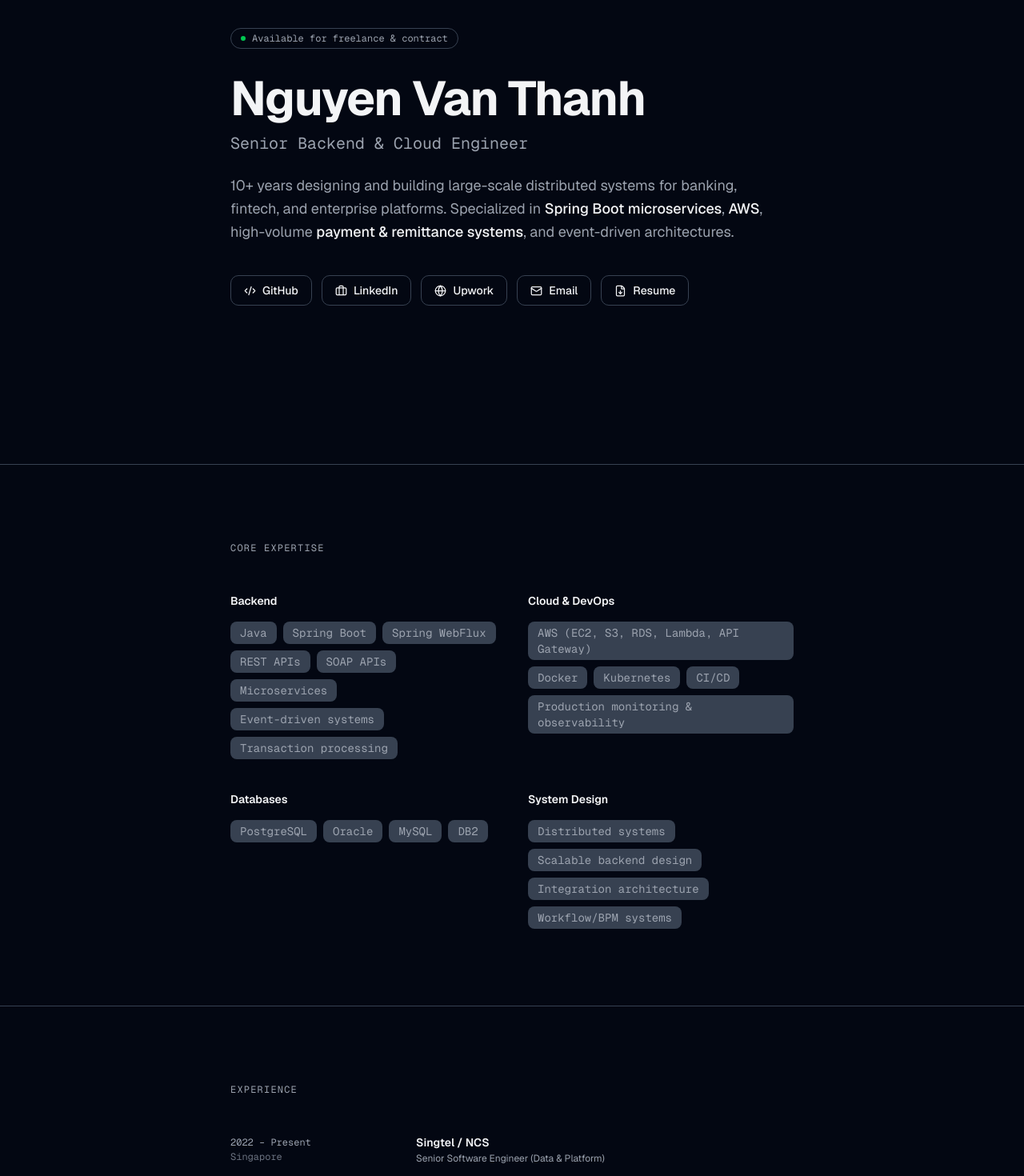
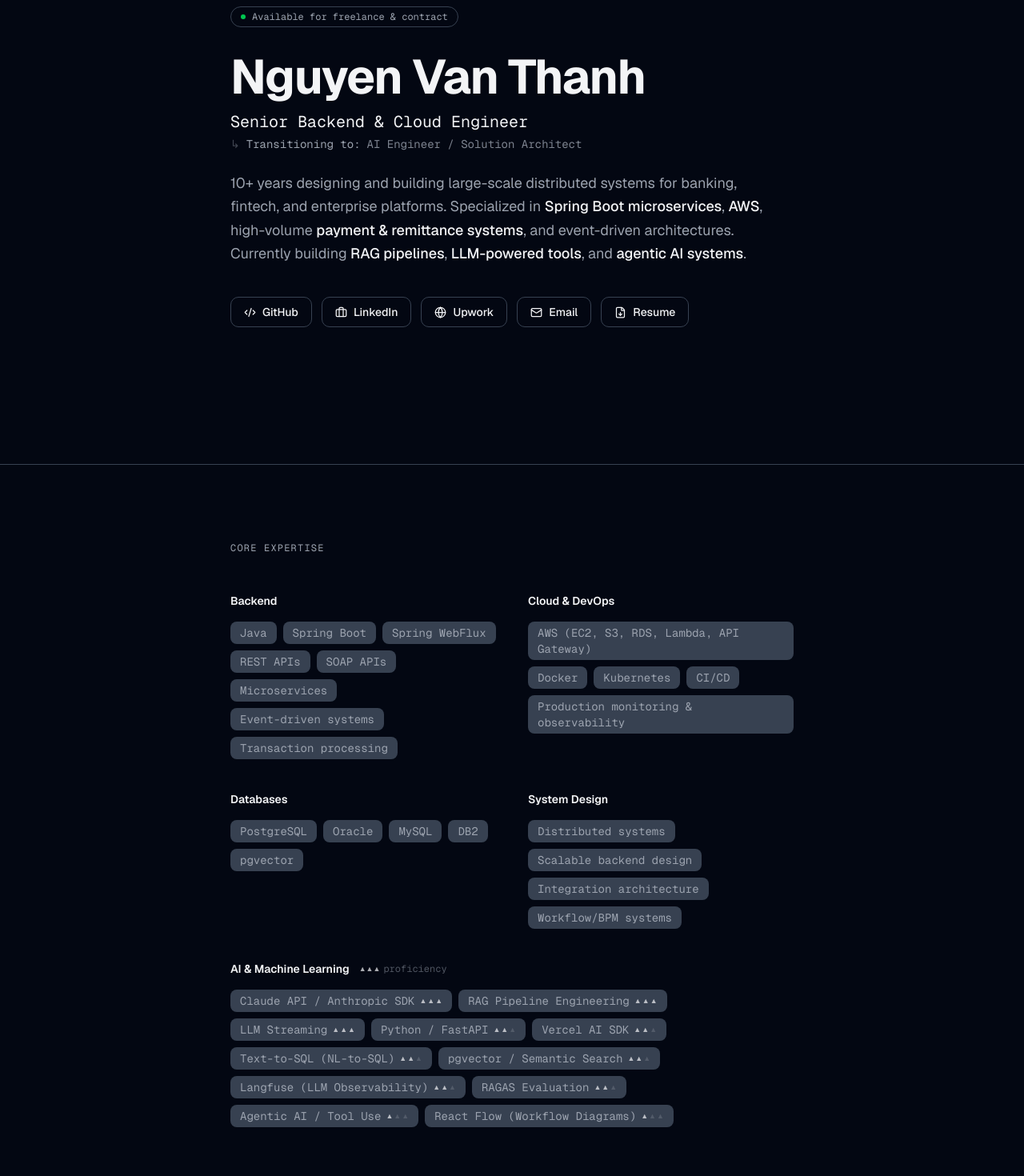
Before and after one commit to thanhnv-freelance/portfolio, a Next.js app: page / in a window 1280 px wide. Shown: the part 220-1690 px from the top of the page at 80% size. Built offline with nearby package versions, Linux system fonts and the light colour scheme.

Commit message:
Update Skills and Projects

```diff
--- a/components/hero.tsx
+++ b/components/hero.tsx
@@ -1,5 +1,6 @@
 import { Code2, Briefcase, Globe, Mail, FileDown } from 'lucide-react'
 import { profile } from '@/data/profile'
+import { cn } from '@/lib/utils'
 
 const links = [
   {
@@ -40,10 +41,17 @@
         Nguyen Van Thanh
       </h1>
 
-      {/* Title */}
-      <p className="mt-3 text-lg sm:text-xl font-mono text-muted-foreground">
-        Senior Backend &amp; Cloud Engineer
-      </p>
+      {/* Titles */}
+      <div className="mt-3 flex flex-col gap-1">
+        <p className="text-lg sm:text-xl font-mono text-foreground">
+          {profile.titles[0]}
+        </p>
+        <p className="text-sm font-mono text-muted-foreground flex items-center gap-2">
+          <span className="opacity-40">↳</span>
+          Transitioning to:{' '}
+          <span className={cn('text-muted-foreground/80')}>{profile.titles[1]}</span>
+        </p>
+      </div>
 
       {/* Bio */}
       <p className="mt-6 text-base sm:text-lg text-muted-foreground leading-relaxed max-w-2xl">
@@ -52,7 +60,10 @@
         <span className="text-foreground font-medium">Spring Boot microservices</span>,{' '}
         <span className="text-foreground font-medium">AWS</span>, high-volume{' '}
         <span className="text-foreground font-medium">payment &amp; remittance systems</span>,
-        and event-driven architectures.
+        and event-driven architectures. Currently building{' '}
+        <span className="text-foreground font-medium">RAG pipelines</span>,{' '}
+        <span className="text-foreground font-medium">LLM-powered tools</span>, and{' '}
+        <span className="text-foreground font-medium">agentic AI systems</span>.
       </p>
 
       {/* Links */}
--- a/components/skills.tsx
+++ b/components/skills.tsx
@@ -6,6 +6,22 @@
   { label: 'Databases', items: skills.databases },
   { label: 'System Design', items: skills.systemDesign },
 ]
+
+function TriangleLevel({ level }: { level: number }) {
+  return (
+    <span className="flex gap-px ml-1.5" aria-label={`Proficiency: ${level} of 3`}>
+      {[1, 2, 3].map((i) => (
+        <span
+          key={i}
+          className={i <= level ? 'text-foreground/70' : 'text-foreground/15'}
+          style={{ fontSize: '9px', lineHeight: 1 }}
+        >
+          ▲
+        </span>
+      ))}
+    </span>
+  )
+}
 
 export function Skills() {
   return (
@@ -30,6 +46,28 @@
             </div>
           </div>
         ))}
+
+        {/* AI & Machine Learning — full width, triangle proficiency mode */}
+        <div className="sm:col-span-2">
+          <div className="flex items-center gap-3 mb-4">
+            <p className="text-sm font-semibold text-foreground">AI & Machine Learning</p>
+            <span className="text-xs font-mono text-muted-foreground/50 flex items-center gap-1">
+              <span className="text-foreground/70" style={{ fontSize: '9px' }}>▲▲▲</span>
+              {' '}proficiency
+            </span>
+          </div>
+          <div className="flex flex-wrap gap-2">
+            {skills.ai.map(({ name, level }) => (
+              <span
+                key={name}
+                className="inline-flex items-center px-3 py-1 rounded-md bg-subtle text-sm text-muted-foreground font-mono"
+              >
+                {name}
+                <TriangleLevel level={level} />
+              </span>
+            ))}
+          </div>
+        </div>
       </div>
     </section>
   )
--- a/data/profile.ts
+++ b/data/profile.ts
@@ -1,13 +1,17 @@
 export const profile = {
   name: 'Nguyen Van Thanh',
   title: 'Senior Backend & Cloud Engineer',
+  titles: [
+    'Senior Backend & Cloud Engineer',
+    'AI Engineer / Solution Architect',
+  ],
   email: 'thanhnv1022@gmail.com',
   phone: '+65 8433 8479',
   linkedin: 'https://linkedin.com/in/thanhnv2210',
   github: 'https://github.com/thanhnv-freelance',
   upwork: 'https://upwork.com/freelancers/thanhnv2210',
   summary:
-    '10+ years designing and building large-scale distributed systems for banking, fintech, and enterprise platforms. Specialized in Spring Boot microservices, AWS, high-volume payment & remittance systems, and event-driven architectures.',
+    '10+ years designing and building large-scale distributed systems for banking, fintech, and enterprise platforms. Specialized in Spring Boot microservices, AWS, high-volume payment & remittance systems, and event-driven architectures. Currently transitioning into AI engineering — building RAG pipelines, LLM-powered tools, and agentic AI systems.',
   availability: 'Available for freelance & contract',
   resume: '/resume.pdf',
 }
@@ -15,8 +19,21 @@
 export const skills = {
   backend: ['Java', 'Spring Boot', 'Spring WebFlux', 'REST APIs', 'SOAP APIs', 'Microservices', 'Event-driven systems', 'Transaction processing'],
   cloud: ['AWS (EC2, S3, RDS, Lambda, API Gateway)', 'Docker', 'Kubernetes', 'CI/CD', 'Production monitoring & observability'],
-  databases: ['PostgreSQL', 'Oracle', 'MySQL', 'DB2'],
+  databases: ['PostgreSQL', 'Oracle', 'MySQL', 'DB2', 'pgvector'],
   systemDesign: ['Distributed systems', 'Scalable backend design', 'Integration architecture', 'Workflow/BPM systems'],
+  ai: [
+    { name: 'Claude API / Anthropic SDK', level: 3 },
+    { name: 'RAG Pipeline Engineering', level: 3 },
+    { name: 'LLM Streaming', level: 3 },
+    { name: 'Python / FastAPI', level: 2 },
+    { name: 'Vercel AI SDK', level: 2 },
+    { name: 'Text-to-SQL (NL-to-SQL)', level: 2 },
+    { name: 'pgvector / Semantic Search', level: 2 },
+    { name: 'Langfuse (LLM Observability)', level: 2 },
+    { name: 'RAGAS Evaluation', level: 2 },
+    { name: 'Agentic AI / Tool Use', level: 1 },
+    { name: 'React Flow (Workflow Diagrams)', level: 1 },
+  ],
 }
 
 export const experience = [
@@ -83,7 +100,7 @@
     status: 'production' as const,
     problem: 'Operations teams in fintech/remittance need to query live transaction data and internal docs without writing SQL or filing tickets to analytics teams.',
     description: 'AI-assisted operational intelligence platform for enterprise remittance systems. Features a Text-to-SQL pipeline (NL → validated SQL → streamed explanation) over a real 65-column fintech schema, a hybrid RAG pipeline (BM25 + vector + RRF) over internal runbooks with RAGAS evaluation (context_recall 0.865), LLM observability via Langfuse, and a React dashboard with live transaction metrics.',
-    tech: ['Python', 'FastAPI', 'Claude claude-opus-4-6', 'ChromaDB', 'BM25', 'PostgreSQL', 'React', 'TypeScript', 'Langfuse', 'Docker', 'Render', 'Vercel', 'Neon'],
+    tech: ['Python', 'FastAPI', 'Claude API', 'ChromaDB', 'BM25', 'PostgreSQL', 'React', 'TypeScript', 'Langfuse', 'Docker', 'Render', 'Vercel', 'Neon'],
     github: 'https://github.com/thanhnv2210/ai-operations-portal',
     live: 'https://aiops.thanhnguyen.dev',
     image: null,
@@ -91,13 +108,35 @@
   {
     slug: 'freelancer-copilot',
     title: 'Freelancer Copilot',
+    status: 'production' as const,
+    problem: 'Manual job hunting on Upwork is slow and unstructured — no way to systematically score fit, generate tailored proposals, or track pipeline performance.',
+    description: 'Full-stack AI-powered freelancing platform covering the entire proposal pipeline: job scoring engine, AI proposal generator with streaming, application tracker, analytics dashboard, weekly digest cron job, and browser extension import endpoint. Six phases delivered end-to-end.',
+    tech: ['Next.js 16', 'PostgreSQL', 'Drizzle ORM', 'Claude API', 'Vercel AI SDK', 'NextAuth', 'Recharts', 'TypeScript'],
+    github: 'https://github.com/thanhnv2210/freelancer-copilot',
+    live: 'https://freelancer.thanhnguyen.dev',
+    image: null,
+  },
+  {
+    slug: 'ai-agent-workflow',
+    title: 'AI Agent Workflow',
     status: 'in-progress' as const,
-    problem: 'Manual job hunting on Upwork is slow and unstructured — no way to systematically score fit or track pipeline performance.',
-    description: 'AI-powered freelancing assistant that analyzes job opportunities, scores project fit, generates proposal strategies, and tracks applications.',
-    tech: ['Next.js', 'PostgreSQL', 'OpenAI API'],
-    github: 'https://github.com/thanhnv2210/freelancer-copilot',
+    problem: 'Engineers and product teams spend significant time manually drawing workflow diagrams that could be generated directly from plain-English descriptions.',
+    description: 'NL-to-diagram tool that converts plain English descriptions into interactive, editable workflow diagrams. Claude generates structured JSON, React Flow renders it with dagre auto-layout, and users can drag, edit, and save named snapshots. Demonstrates agentic AI and Claude tool use — the dominant signal in AI Engineer job descriptions.',
+    tech: ['React 19', 'Vite', 'React Flow', 'Claude API', 'Python', 'FastAPI', 'TailwindCSS v4', 'TypeScript', 'Zod'],
+    github: 'https://github.com/thanhnv2210/ai-agent-workflow',
     live: null,
-    image: null, // add: '/images/projects/freelancer-copilot.png'
+    image: null,
+  },
+  {
+    slug: 'career-growth-copilot',
+    title: 'Career Growth Copilot',
+    status: 'in-progress' as const,
+    problem: 'Engineers lack a structured system to track skills, projects, and learning progress — making it hard to articulate growth or identify gaps when targeting senior or architect roles.',
+    description: 'AI-powered career tracker for engineers — skill and project logging, learning journal with AI-generated career recommendations. Built as the active career intelligence tool while targeting AI Engineer and Solution Architect roles. Uses pgvector for semantic skill matching and the Vercel AI SDK for coaching responses.',
+    tech: ['Next.js 16', 'PostgreSQL', 'Drizzle ORM', 'Claude API', 'Vercel AI SDK', 'NextAuth', 'Recharts', 'TypeScript'],
+    github: null,
+    live: null,
+    image: null,
   },
   {
     slug: 'remittance-platform',
@@ -108,7 +147,7 @@
     tech: ['Java', 'Spring Boot', 'AWS', 'PostgreSQL'],
     github: null,
     live: null,
-    image: null, // add: '/images/projects/remittance-platform.png'
+    image: null,
   },
   {
     slug: 'banking-bpm',
@@ -119,6 +158,6 @@
     tech: ['Java', 'Spring Boot', 'BPM', 'Oracle'],
     github: null,
     live: null,
-    image: null, // add: '/images/projects/banking-bpm.png'
+    image: null,
   },
 ]
--- a/data/workspace.ts
+++ b/data/workspace.ts
@@ -103,6 +103,16 @@
     command: 'pnpm dev',
   },
   {
+    name: 'ai-agent-workflow',
+    path: 'AI_WS/ai-agent-workflow',
+    port: 3013,
+    url: 'http://localhost:3013',
+    stack: ['React 19', 'Vite', 'React Flow', 'FastAPI', 'Claude API'],
+    description: 'NL-to-workflow diagram tool — type a description, Claude generates the flow, React Flow renders it interactively.',
+    status: 'in-progress',
+    command: 'pnpm dev',
+  },
+  {
     name: 'algo-coach-ai',
     path: 'AI_WS/algo-coach-ai',
     port: 3015,
```
